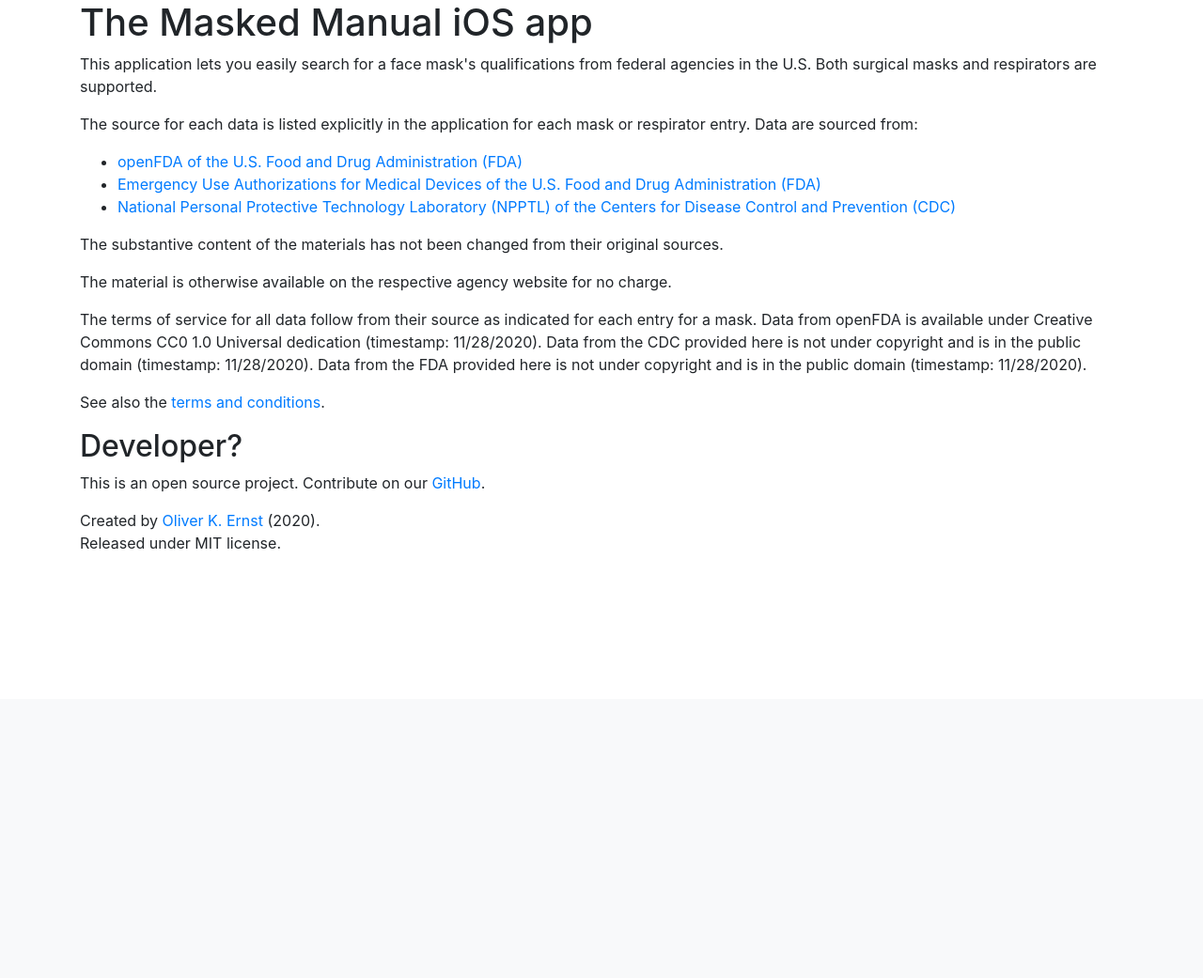
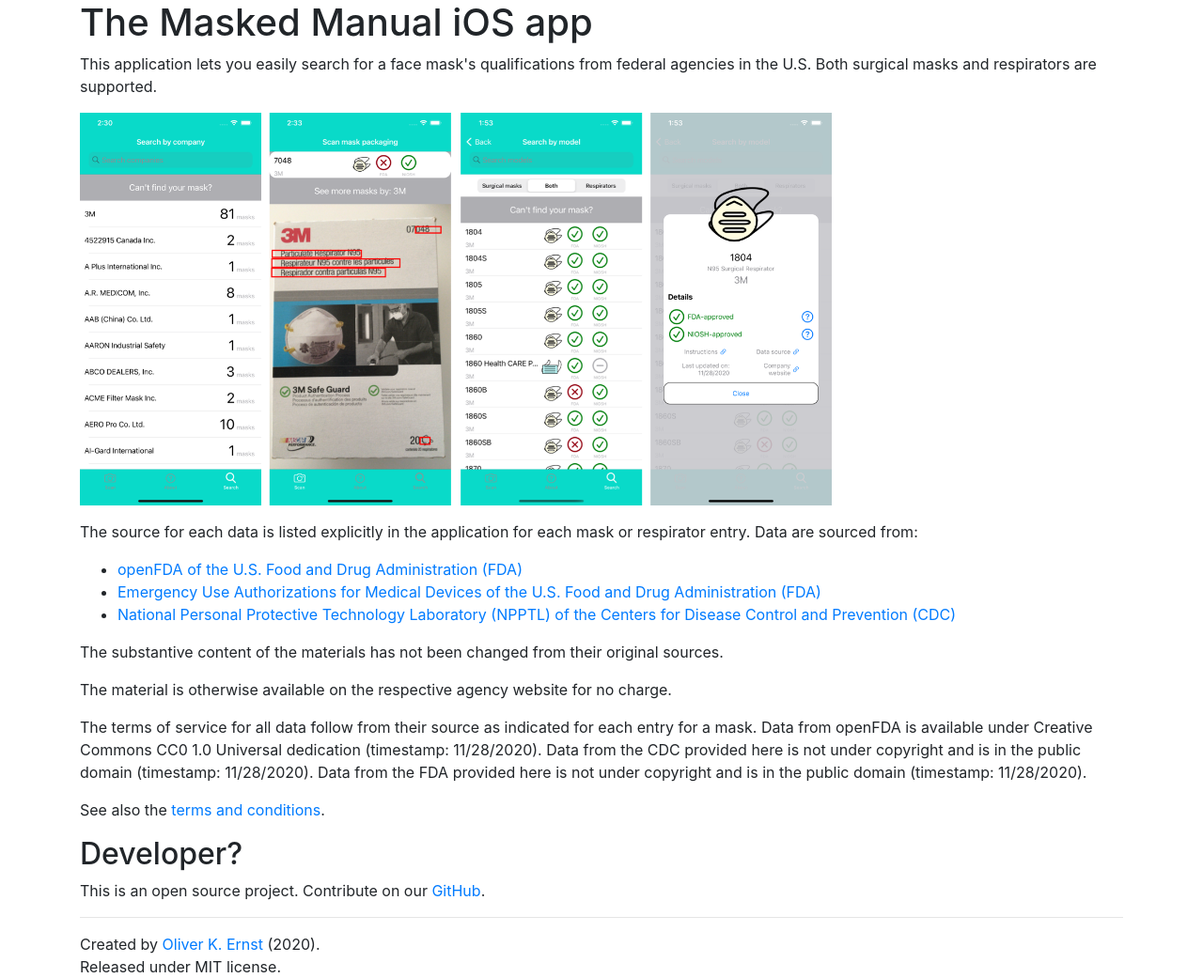
Before and after one commit to smrfeld/the-masked-manual-python, a Flask app: page / in a window 1280 px wide. Shown: the part 56-1097 px from the top of the page at 94% size. Before the commit the page ends 641 px from the top, so only its background shows below. Run offline with Flask 2, Linux system fonts and the light colour scheme; some libraries are stand-ins or nearby versions.

Commit message:
added screenshots

```diff
--- a/templates/base.html
+++ b/templates/base.html
@@ -24,7 +24,6 @@
 
     <!-- Bootstrap CSS -->
     <link rel="stylesheet" href="https://stackpath.bootstrapcdn.com/bootstrap/4.3.1/css/bootstrap.min.css" integrity="sha384-ggOyR0iXCbMQv3Xipma34MD+dH/1fQ784/j6cY/iJTQUOhcWr7x9JvoRxT2MZw1T" crossorigin="anonymous">
-    <link rel="stylesheet" href="{{ url_for('static', filename= 'css/style.css') }}">
 
   </head>
   <body>
@@ -53,6 +52,7 @@
     <div class="container">
         {% block content %} {% endblock %}
         <footer>
+            <hr>
             Created by <a href="https://oliver-ernst.com">Oliver K. Ernst</a> (2020).
             <br />
             Released under MIT license.
--- a/templates/index.html
+++ b/templates/index.html
@@ -7,6 +7,10 @@
 
 <p>
 This application lets you easily search for a face mask's qualifications from federal agencies in the U.S. Both surgical masks and respirators are supported.
+</p>
+
+<p>
+<img src="{{ url_for('static', filename= 'screenshots.png') }}" alt="screenshots" style="width:100%; max-width:800px;"/>
 </p>
 
 <p>
```
Also changed, not shown: static/screenshots.png (added).
